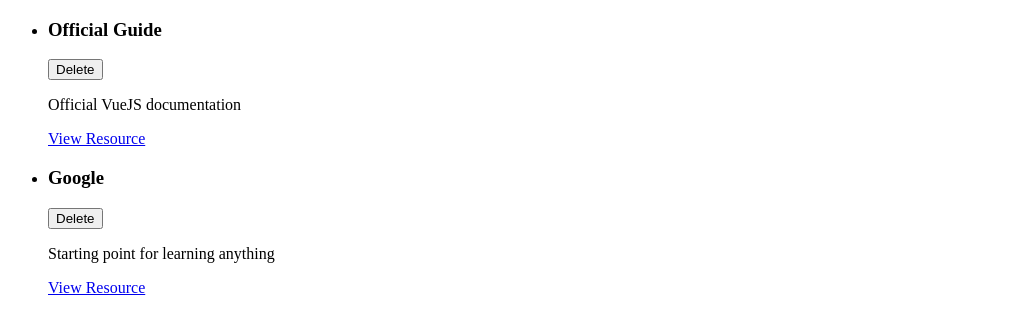
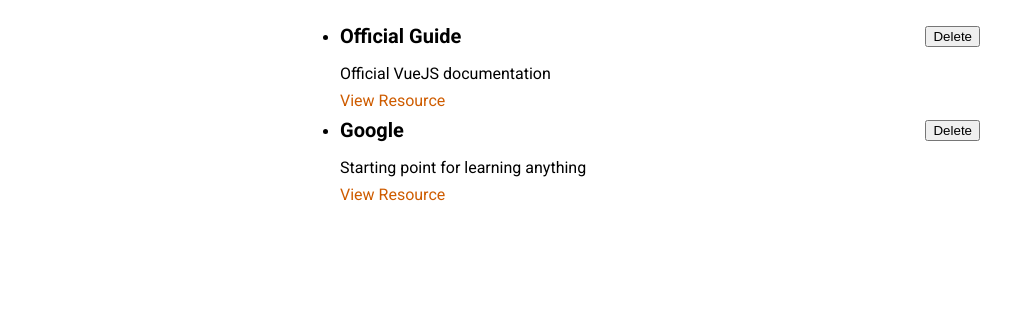
Before and after one commit to Gagandeep39/vue-remember-me, a Vue app: page / in a window 1280 px wide. Shown: the top 334 px of the page, without its empty margins (0-1011 px from the left). Built offline with nearby package versions, Linux system fonts and the light colour scheme.

Commit message:
Added css

```diff
--- a/src/App.vue
+++ b/src/App.vue
@@ -40,12 +40,17 @@
 </script>
 
 <style>
-#app LearningResource {
-  font-family: Avenir, Helvetica, Arial, sans-serif;
-  -webkit-font-smoothing: antialiased;
-  -moz-osx-font-smoothing: grayscale;
-  text-align: center;
-  color: #2c3e50;
-  margin-top: 60px;
+@import url('https://fonts.googleapis.com/css2?family=Roboto:wght@400;700&display=swap');
+
+* {
+  box-sizing: border-box;
+}
+
+html {
+  font-family: 'Roboto', sans-serif;
+}
+
+body {
+  margin: 0;
 }
 </style>
--- a/src/components/LearningResource.vue
+++ b/src/components/LearningResource.vue
@@ -17,4 +17,34 @@
   props: ['title', 'description', 'link']
 };
 </script>
-<style lang=""></style>
+<style scoped>
+li {
+  margin: auto;
+  max-width: 40rem;
+}
+
+header {
+  display: flex;
+  justify-content: space-between;
+  align-items: center;
+}
+
+h3 {
+  font-size: 1.25rem;
+  margin: 0.5rem 0;
+}
+
+p {
+  margin: 0.5rem 0;
+}
+
+a {
+  text-decoration: none;
+  color: #ce5c00;
+}
+
+a:hover,
+a:active {
+  color: #c89300;
+}
+</style>
```
